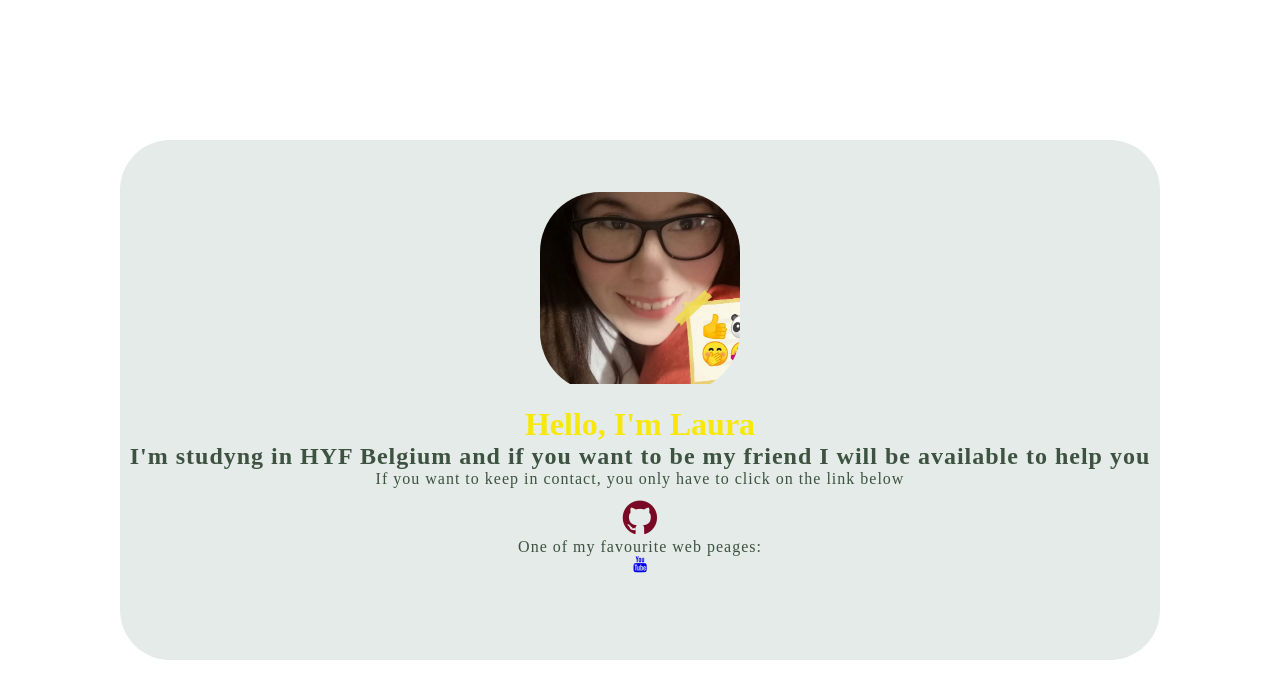
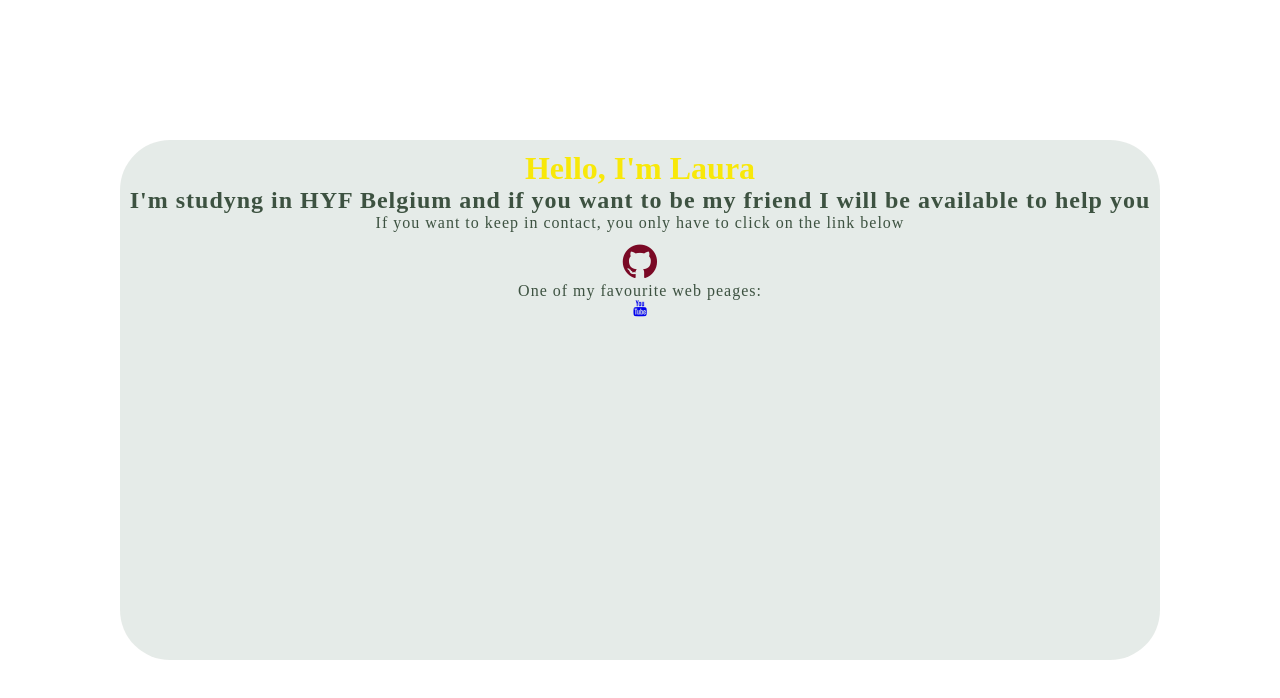
Before and after one commit to lauraramirez220612/lauraramirez220612.github.io, a plain HTML site: page index.html in a window 1280 px wide. Drawn offline with Linux system fonts and the light colour scheme.

Commit message:
Update index.html

```diff
--- a/index.html
+++ b/index.html
@@ -12,7 +12,7 @@
 <body>
         <div class="container">
         <div class="img">
-        <img src="IMG_20210407_022203.jpg" alt="" width="200px" height="200px">
+
     </div>
 
         <div class="content">
```
